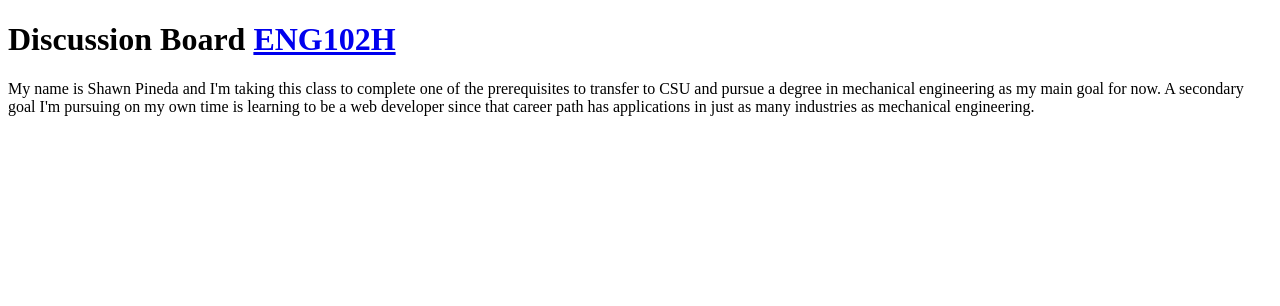
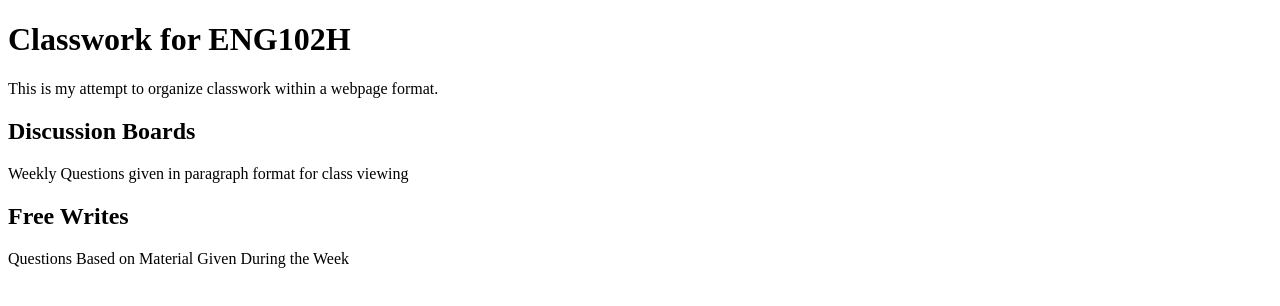
Before and after one commit to pinedash/fcc, a plain HTML site: page Discussion Boards.html in a window 1280 px wide. Drawn offline with Linux system fonts and the light colour scheme.

Commit message:
Update Discussion Boards.html

```diff
--- a/Discussion Boards.html
+++ b/Discussion Boards.html
@@ -4,11 +4,12 @@
     <title>ENG102H</title>
 </head>
 
-<body class="body">
-    <h1>Discussion Board <a href="#">ENG102H</a></h1>
-
-
-    <p>My name is Shawn Pineda and I'm taking this class to complete one of the prerequisites to transfer to CSU and pursue a degree in mechanical engineering as my main goal for now. A secondary goal I'm pursuing on my own time is learning to be a web developer since that career path has applications in just as many industries as mechanical engineering.</p>
+<body>
+    <h1>Classwork for ENG102H</h1>
+        <p>This is my attempt to organize classwork within a webpage format.</p>
+    <h2>Discussion Boards</h2>
+        <p>Weekly Questions given in paragraph format for class viewing</p>
+    <h2>Free Writes</h2>
+        <p>Questions Based on Material Given During the Week</p>
 </body>
-
 <html>
```
